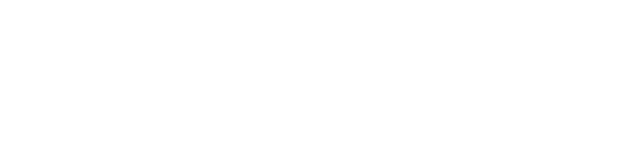
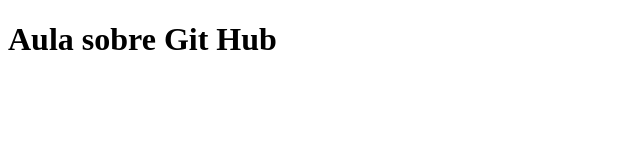
Before and after one commit to milenesilveirakruguel/AulaTeste, a plain HTML site: page index.html in a window 1280 px wide. Shown: the whole page, without its empty margins (0-640 px from the left). Drawn offline with Linux system fonts and the light colour scheme.

Commit message:
Giovana alteração no index

```diff
--- a/index.html
+++ b/index.html
@@ -7,6 +7,6 @@
     <title>Document</title>
 </head>
 <body>
-
+    <h1>Aula sobre Git Hub</h1>
 </body>
 </html>
```
